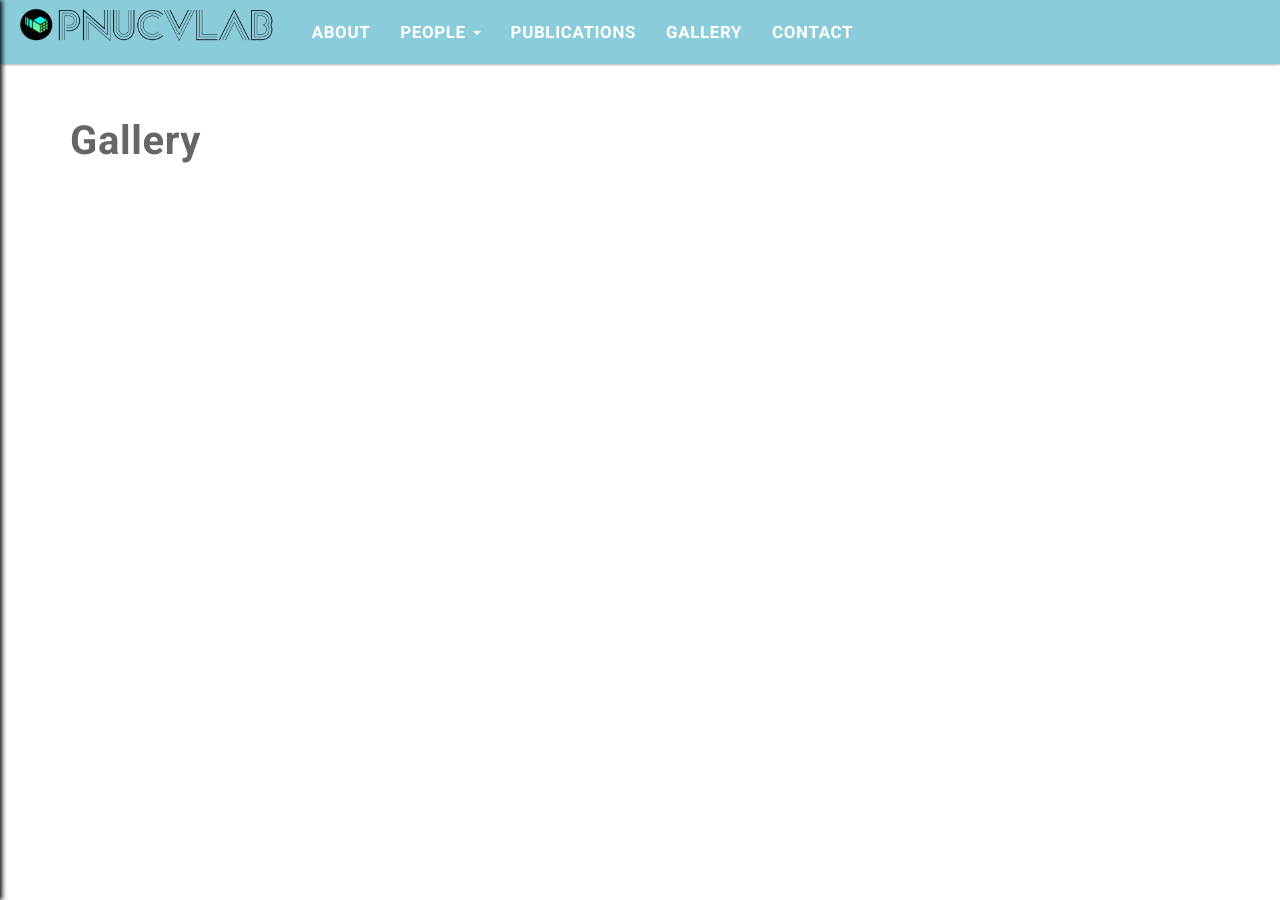
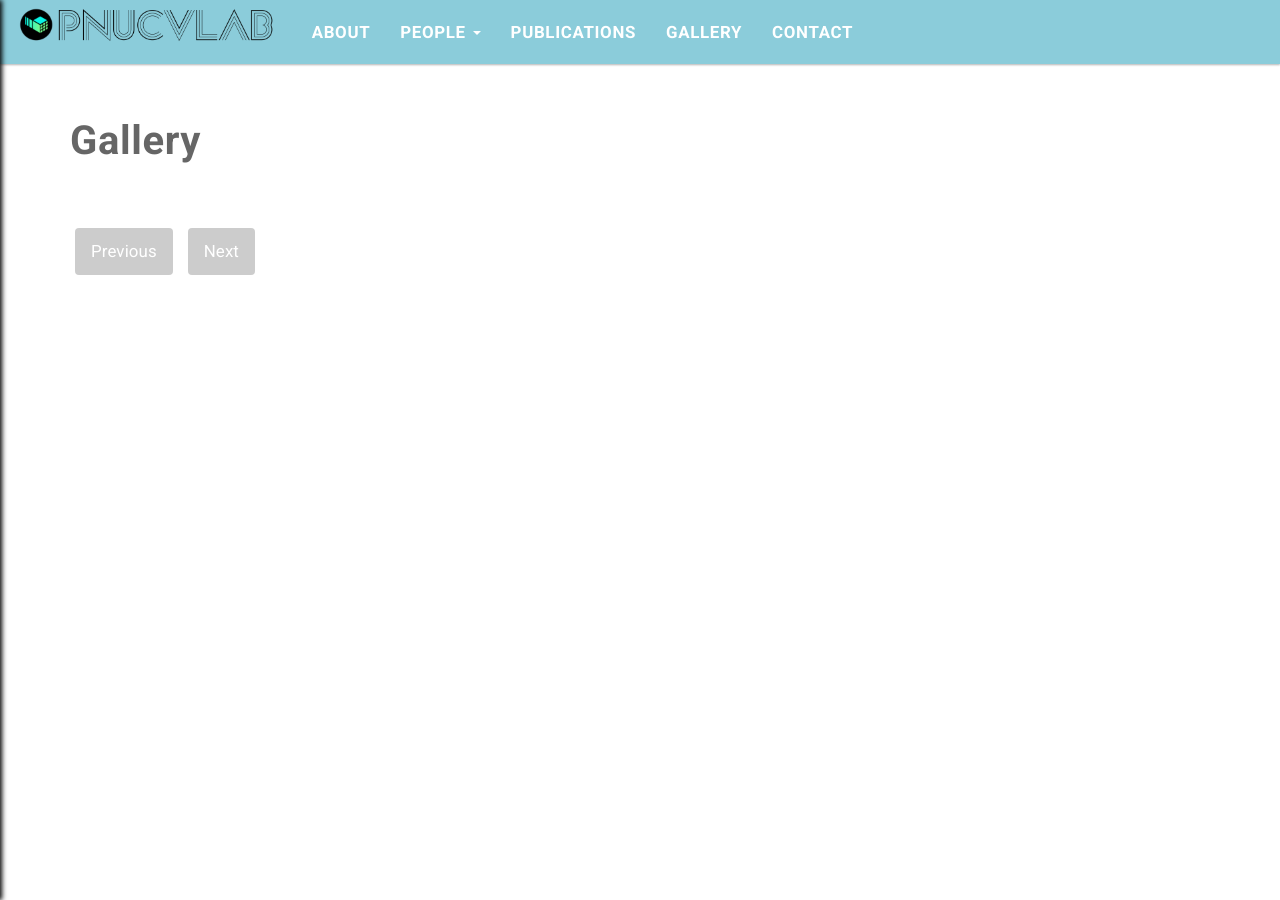
Before and after one commit to pnucvlab/pnucvlab.github.io, a Jekyll site: the page built from pages/gallery.html, in a window 1280 px wide. Built offline with Jekyll 4.4.1, drawn with Linux system fonts in a browser that asks for light colours.

Commit message:
add gallery init

```diff
--- a/pages/gallery.html
+++ b/pages/gallery.html
@@ -4,23 +4,106 @@
 permalink: /gallery/
 ---
 
+<style>
+/* 3×3 그리드 레이아웃 */
+.gallery-grid {
+  display: grid;
+  grid-template-columns: repeat(3, 1fr);
+  gap: 20px;
+}
+/* 썸네일 이미지 */
+.gallery-item img {
+  width: 100%;
+  height: auto;
+  border-radius: 4px;
+  object-fit: cover;
+}
+/* 제목 */
+.gallery-title {
+  text-align: center;
+  margin-top: 8px;
+  font-size: 16px;
+}
+/* 페이징 버튼 */
+.pagination {
+  text-align: center;
+  margin: 30px 0;
+}
+.pagination button {
+  padding: 8px 16px;
+  margin: 0 5px;
+  background: #007bff;
+  color: #fff;
+  border: none;
+  border-radius: 4px;
+  cursor: pointer;
+}
+.pagination button:disabled {
+  background: #ccc;
+  cursor: default;
+}
+</style>
+
 <p style="font-size:40px; margin-bottom:20px;"><strong>Gallery</strong></p>
 
-<ul class="gallery-list" style="list-style:none; padding:0; margin:0;">
-  {% assign gallery_posts = site.categories.gallery %}
-  {% for post in gallery_posts %}
-    <li class="gallery-item" style="border-bottom:1px solid #e0e0e0; padding:15px 0;">
-      <a href="{{ post.url | relative_url }}" style="font-size:20px; font-weight:bold; text-decoration:none; color:#333;">
-        {{ post.title }}
-      </a>
-      <span style="color:#999; margin-left:10px; font-size:14px;">
-        {{ post.date | date: "%Y-%m-%d" }}
-      </span>
-      {% if post.excerpt %}
-        <p style="margin:8px 0 0; color:#555; font-size:16px;">
-          {{ post.excerpt | strip_html | truncate: 100 }}
-        </p>
-      {% endif %}
-    </li>
-  {% endfor %}
-</ul>
+<div id="gallery">
+
+  <!-- 1) 그리드 영역: 모든 gallery 포스트 순회 -->
+  <div class="gallery-grid">
+    {% assign gallery_posts = site.categories.gallery %}
+    {% for post in gallery_posts %}
+      <div class="gallery-item">
+        <a href="{{ post.url | relative_url }}">
+          {% if post.images and post.images.size > 0 %}
+            <img
+              src="{{ post.images[0] | relative_url }}"
+              alt="{{ post.title }}"
+            >
+          {% else %}
+            <img
+              src="/assets/images/placeholder.png"
+              alt="No image"
+            >
+          {% endif %}
+          <div class="gallery-title">{{ post.title }}</div>
+        </a>
+      </div>
+    {% endfor %}
+  </div>
+
+  <!-- 2) 페이징 버튼 -->
+  <div class="pagination">
+    <button id="prevBtn">Previous</button>
+    <button id="nextBtn">Next</button>
+  </div>
+
+</div>
+
+<script>
+document.addEventListener('DOMContentLoaded', () => {
+  const items = Array.from(document.querySelectorAll('#gallery .gallery-item'));
+  const perPage = 9;
+  let currentPage = 1;
+  const totalPages = Math.ceil(items.length / perPage);
+
+  function renderPage(page) {
+    const start = (page - 1) * perPage;
+    const end = page * perPage;
+    items.forEach((item, idx) => {
+      item.style.display = (idx >= start && idx < end) ? 'block' : 'none';
+    });
+    document.getElementById('prevBtn').disabled = page <= 1;
+    document.getElementById('nextBtn').disabled = page >= totalPages;
+  }
+
+  document.getElementById('prevBtn').addEventListener('click', () => {
+    if (currentPage > 1) renderPage(--currentPage);
+  });
+  document.getElementById('nextBtn').addEventListener('click', () => {
+    if (currentPage < totalPages) renderPage(++currentPage);
+  });
+
+  // 초기 로드
+  renderPage(currentPage);
+});
+</script>
--- a/pages/people/students.html
+++ b/pages/people/students.html
@@ -60,7 +60,7 @@
         <a href="https://github.com/gnsl318" class="home-icon" target="_blank" rel="noopener noreferrer">🏠</a>
       </div>
       <br>
-      <span class="email-text">taehoon.choi@example.com</span>
+      <span class="email-text">NaN@example.com</span>
     </div>
   </div>
 </div>
@@ -75,7 +75,7 @@
         <a href="https://github.com/ksm1626" class="home-icon" target="_blank" rel="noopener noreferrer">🏠</a>
       </div>
       <br>
-      <span class="email-text">seongmin.kim@pusan.ac.kr</span>
+      <span class="email-text">NaN@example.com</span>
     </div>
   </div>
 </div>
```
